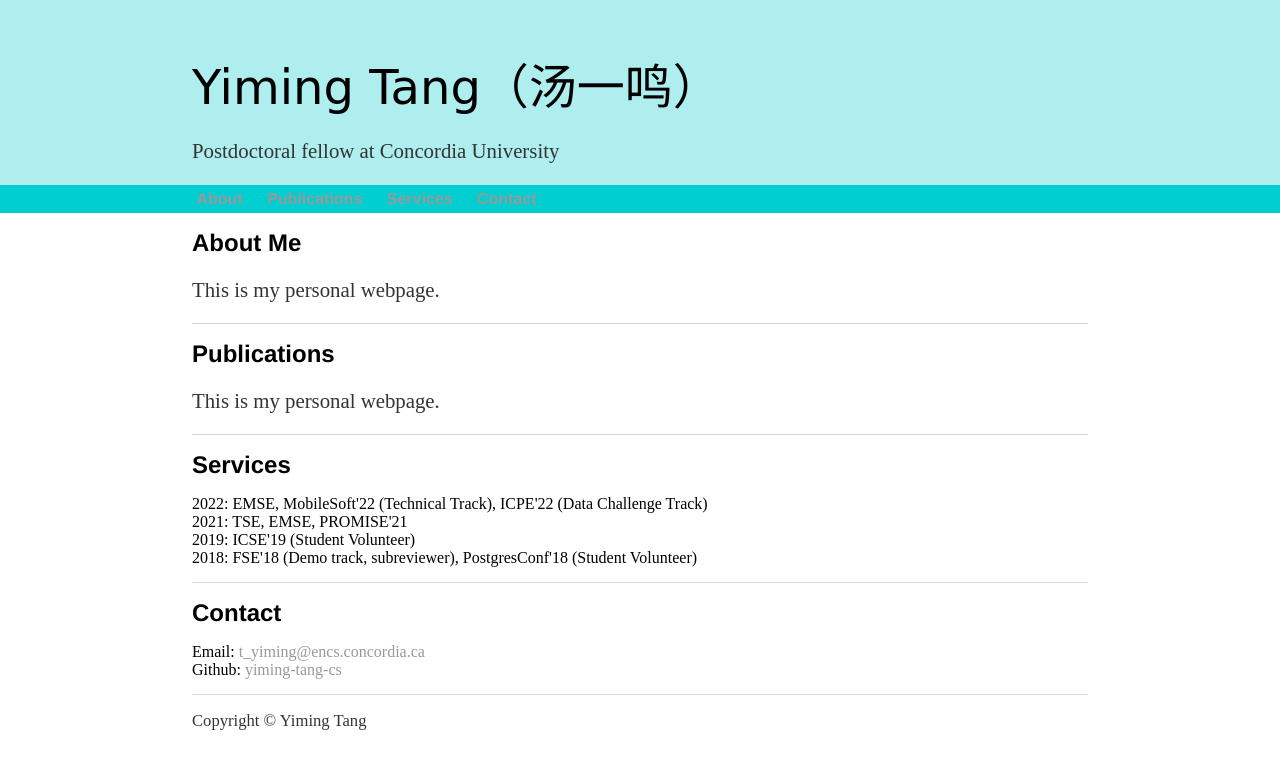
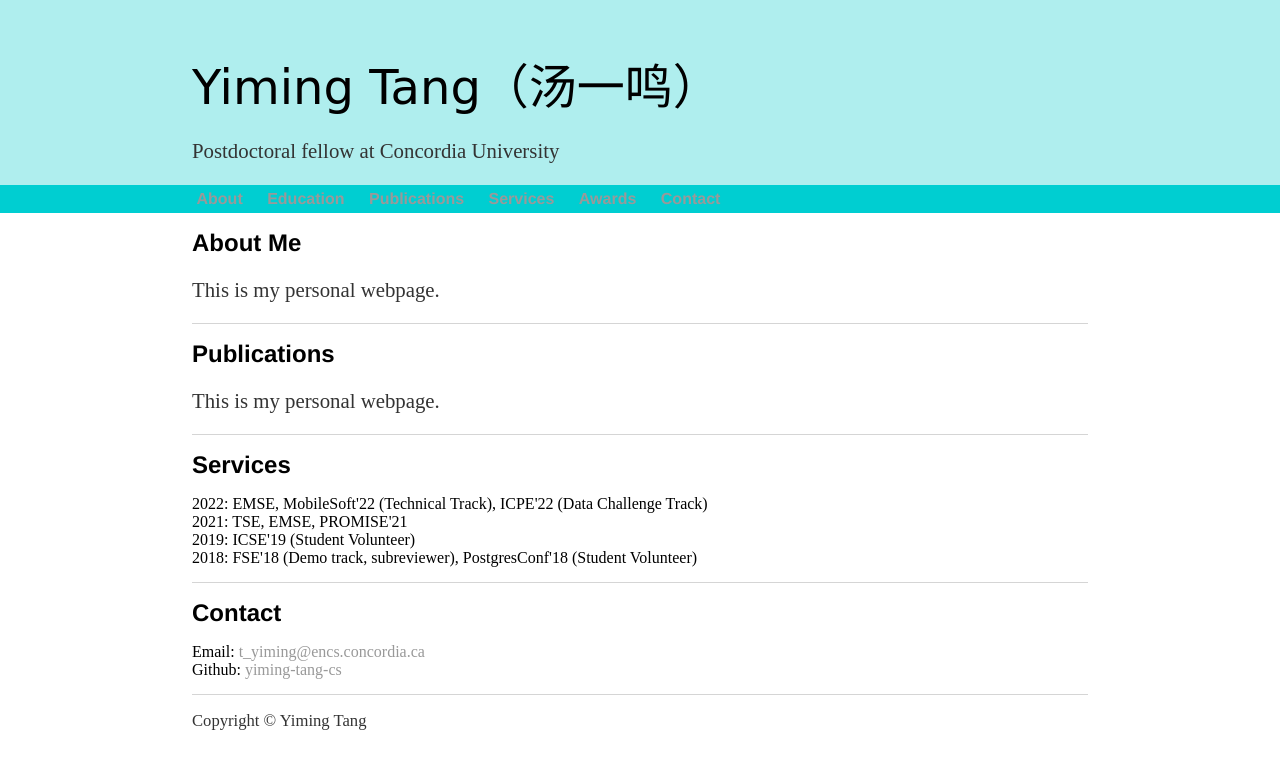
Before and after one commit to yiming-tang-cs/yiming-tang-cs.github.io, a Jekyll site: the page built from index.html, in a window 1280 px wide. Shown: the top 769 px of the page. Built offline with Jekyll 4.4.1, drawn with Linux system fonts in a browser that asks for light colours.

Commit message:
Update default.html

```diff
--- a/_layouts/default.html
+++ b/_layouts/default.html
@@ -23,8 +23,10 @@
 			<nav>
     			<ul>
         			<li><a href="#about">About</a></li>
+				<li><a href="#education">Education</a></li>
 	        		<li><a href="#publications">Publications</a></li>
         			<li><a href="#services">Services</a></li>
+				<li><a href="#awards">Awards</a></li>
         			<li><a href="#contact">Contact</a></li>
     			</ul>
 			</nav>
```
